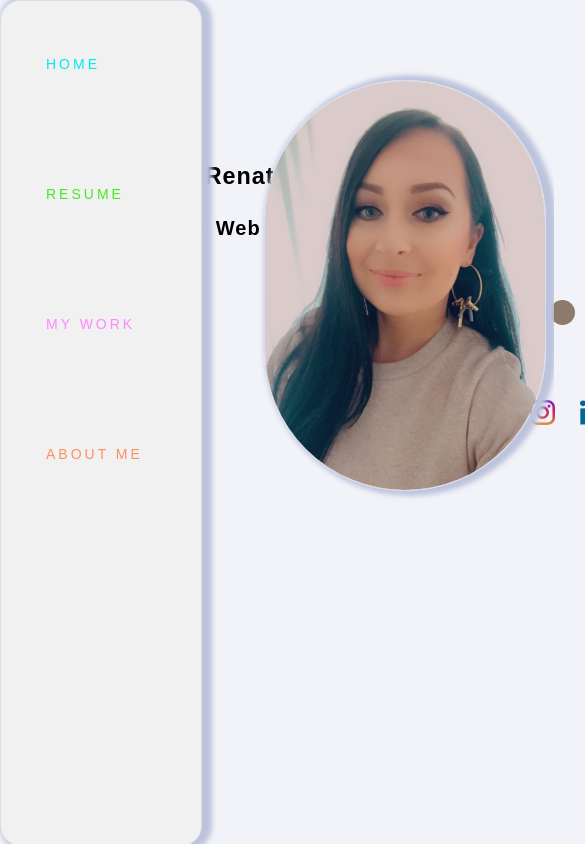
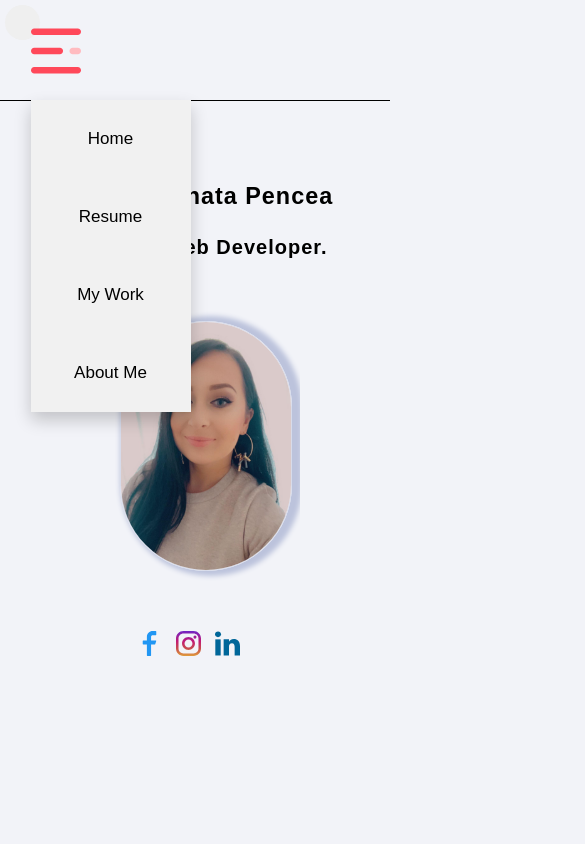
Before and after one commit to renata2014/My-Online-Resume, a React (Create React App) app: page / in a window 390 px wide. Shown: the top 844 px of the page, 585 px wide, since content can reach past the window. Built offline with nearby package versions, Linux system fonts and the light colour scheme.

Commit message:
almost done

```diff
--- a/src/components/Header.css
+++ b/src/components/Header.css
@@ -126,3 +126,91 @@
               0 0 50px  sandybrown,
               0 0 200px  sandybrown;
 }
+
+@media only screen and (max-width: 1440px){
+  .mobile-header{
+    display: none;
+  }
+}
+
+@media only screen and (max-width: 768px){
+  .sidebar{
+    display: none;
+  }
+
+  .mobile-header{
+    display: block;
+    height: 100px;
+    border-bottom: 1px solid black;
+  }
+
+  .burger-button{
+    width: 50px;
+    margin: 20px;
+    cursor: pointer;
+  }
+
+  .dropdown{
+    width: 35px;
+    height: 35px;
+    border-radius: 3em;
+    border: none;
+    margin: 5px;
+    cursor: pointer;
+}
+
+.Dropdown-content {
+  display: none;
+  position: absolute;
+  top: 50px;
+  left: 50px;
+  background-color: #f1f1f1;
+  min-width: 160px;
+  box-shadow: 0px 8px 16px 0px rgba(0,0,0,0.2);
+  z-index: 1;
+  margin-top: 50px;
+  margin-left: -5%;
+}
+
+.Dropdown-content a {
+  color: black;
+  padding: 12px 16px;
+  text-decoration: none;
+  display: block;
+  text-align: center;
+}
+
+
+.Dropdown-content a:hover {
+  display: flex;
+  background-color: pink;
+  box-shadow: purple;
+  }
+
+
+  .Dropdown:hover{
+      display: inline-block;
+     }
+
+
+
+.Menu-container{
+  display: flex;
+  /* font-family: cursive; */
+  font-size: 17px;
+  /* font-weight: bold; */
+
+}
+
+.Menu-container:hover .Dropdown-content{
+  display: block;
+}
+
+}
+
+/* @media only screen and (max-width: 414px){
+  .mobile-header{
+    width: 100%;
+  }
+
+} */
--- a/src/components/Header.js
+++ b/src/components/Header.js
@@ -1,10 +1,11 @@
 import React from 'react';
 import { Link } from 'react-router-dom';
 import './Header.css';
+import burger from '../menu.svg';
 
 export class SideBar extends React.Component{
     render(){
-        return(
+        return(<div>
             <div className="sidebar left">
                <Link to="/">
                 <p className="home-p">
@@ -43,6 +44,32 @@ export class SideBar extends React.Component{
                 </p>
                 </Link>
             </div>
+            <div className="mobile-header">
+                <div className="Menu-container">
+                    <div className="button">
+                    <button className="dropdown">
+                        <img src={burger} alt="burger" className="burger-button"></img>
+                    </button>
+                </div>
+           <div className="Dropdown-content">
+               <Link to="/">
+                   <p>Home</p>
+                </Link>
+                <Link to="/resume">
+                <p>Resume</p>
+                </Link>
+                <Link to="/my-work">
+                    <p>My Work</p>
+                </Link>
+                <Link to="/about-me">
+                    <p>About Me</p>
+                </Link>
+            </div>
+
+
+            </div>
+            </div>
+            </div>
         )
     }
 }
--- a/src/pages/Aboutme/AboutMe.css
+++ b/src/pages/Aboutme/AboutMe.css
@@ -96,3 +96,33 @@
     height: 2px;
     background-color: #D664BE;
 }
+
+@media only screen and (max-width: 768px){
+    .title-text{
+        margin-left: 250px;
+    }
+
+    .first-content{
+        margin-left: 120px;
+    }
+
+    .second-content{
+        margin-left: 240px;
+    }
+}
+
+@media only screen and (max-width: 414px){
+    .title-text{
+        margin-left: 90px;
+    }
+
+    .first-content{
+        margin-left: 15px;
+        width: 80%;
+    }
+
+    .second-content{
+        margin-left: 15px;
+        width: 80%;
+    }
+}
--- a/src/pages/homepage/Homepage.css
+++ b/src/pages/homepage/Homepage.css
@@ -153,3 +153,110 @@
     width: 25px;
    cursor: pointer;
 }
+
+@media only screen and (max-width: 768px){
+  .box{
+    position: fixed;
+    display: flex;
+    margin-left: 32%;
+    margin-top: 65%;
+    width: 250px;
+  }
+
+  .info-content{
+      margin-left: 32%;
+      margin-top: 15%;
+  }
+
+  .dot-1{
+      margin-left: 23%;
+  }
+
+  .dot-2{
+      margin-left: 30%;
+  }
+
+  .dot-3{
+      margin-left: 37%;
+  }
+
+  .dot-4{
+      margin-left: 44%;
+  }
+
+  .dot-5{
+      margin-left: 51%;
+  }
+
+  .dot-6{
+      margin-left: 58%;
+  }
+
+  .dot-7{
+    margin-left: 65%;
+}
+
+.dot-8{
+    margin-left: 72%;
+}
+
+.facebook{
+    margin-left: 35%;
+}
+
+.instagram{
+    margin-left: 45%;
+}
+
+.linkedin{
+    margin-left: 55%;
+}
+
+}
+
+@media only screen and (max-width: 414px){
+   .dot-1,
+   .dot-2,
+   .dot-3,
+   .dot-4,
+   .dot-5,
+   .dot-6,
+   .dot-7,
+   .dot-8{
+       display: none;
+   }
+
+   .info-content{
+       margin-left: 70px;
+   }
+
+   .box{
+       margin-left: 110px;
+       margin-top: 210px;
+       width: 190px;
+   }
+
+   .facebook,
+   .instagram,
+   .linkedin{
+       margin-top: 530px;
+   }
+}
+
+@media only screen and (max-width: 375px){
+    .info-content{
+        margin-left: 60px;
+    }
+
+    .box{
+        margin-left: 100px;
+        margin-top: 200px;
+        width: 180px;
+    }
+
+    .facebook,
+   .instagram,
+   .linkedin{
+       margin-top: 500px;
+   }
+}
--- a/src/pages/homepage/Homepage.js
+++ b/src/pages/homepage/Homepage.js
@@ -4,8 +4,8 @@ import photo from '../../mypic.jpg';
 import facebook from '../../facebook.svg';
 import instagram from '../../instagram.svg'
 import linkedin from '../../linkedin.svg';
-import { Link } from 'react-router-dom';
-import { logDOM } from '@testing-library/react';
+// import { Link } from 'react-router-dom';
+// import { logDOM } from '@testing-library/react';
 
 export class Homepage extends React.Component{
     render(){
@@ -14,6 +14,7 @@ export class Homepage extends React.Component{
             <h3> Hi, I'm Renata Pencea</h3>
             <h4>A Junior Web Developer.</h4>
             </div>
+            <div className="dots">
             <div className="dot-1"></div>
             <div className="dot-2"></div>
             <div className="dot-3"></div>
@@ -22,6 +23,7 @@ export class Homepage extends React.Component{
             <div className="dot-6"></div>
             <div className="dot-7"></div>
             <div className="dot-8"></div>
+            </div>
             <div className="facebook">
             <img src={facebook} alt="facebook" className="fb-logo" onClick={()=>{
                 window.open("https://www.facebook.com/forna.renata","_blank")
--- a/src/pages/resume/Resume.css
+++ b/src/pages/resume/Resume.css
@@ -112,3 +112,84 @@ body{
     margin-left: 100px;
     margin-top: 50px;
 }
+
+@media only screen and (max-width: 768px){
+
+    .resume-title{
+        margin-left: 250px;
+    }
+
+    .skills-container{
+        margin-left: 170px;
+    }
+
+    .language-container{
+        margin-left: 170px;
+    }
+
+    .mainn-content{
+        display: flex;
+        flex-wrap: wrap;
+    }
+
+    .education-container{
+        margin-left: 170px;
+    }
+
+    .workk-container{
+        margin-left: 170px;
+    }
+
+}
+
+@media only screen and (max-width: 414px){
+    .resume-title{
+        margin-left: 90px;
+    }
+
+    .skills-container{
+        margin-left: 15px;
+        width: 80%;
+    }
+
+    .language-container{
+        margin-left:15px;
+        width: 80%;
+    }
+
+    .mainn-content{
+        display: flex;
+        flex-wrap: wrap;
+
+    }
+
+    .education-container{
+        margin-left: 15px;
+        width: 80%;
+    }
+
+    .workk-container{
+        margin-left: 15px;
+
+    }
+}
+
+@media only screen and (max-width: 375px){
+    .resume-title{
+        margin-left: 70px;
+    }
+
+
+    .skills{
+        margin-left: 10px;
+    }
+    .skills-content{
+        margin-left: 10px;
+        width: 95%;
+    }
+
+    .workk-container{
+        width: 80%;
+    }
+
+}
--- a/src/pages/resume/Resume.js
+++ b/src/pages/resume/Resume.js
@@ -48,7 +48,6 @@ export class ResumeContent extends React.Component{
                     Cluj-Napoca<br></br>
                     <span className="years-span">From March 2016 - Present</span></p>
 
-
                     </div>
                 </div>
             </div>
--- a/src/pages/workpage/Workpage.css
+++ b/src/pages/workpage/Workpage.css
@@ -62,3 +62,24 @@
     cursor: pointer;
     color: mediumblue;
 }
+
+@media only screen and (max-width: 768px){
+   .my-work-title{
+       margin-left: 260px;
+   }
+
+   .work-container{
+       margin-left: 120px;
+   }
+}
+
+@media only screen and (max-width: 414px){
+    .my-work-title{
+        margin-left: 120px;
+    }
+
+    .work-container{
+        margin-left: 20px;
+        width: 80%;
+    }
+}
```
Also changed, not shown: src/menu.svg (added).
